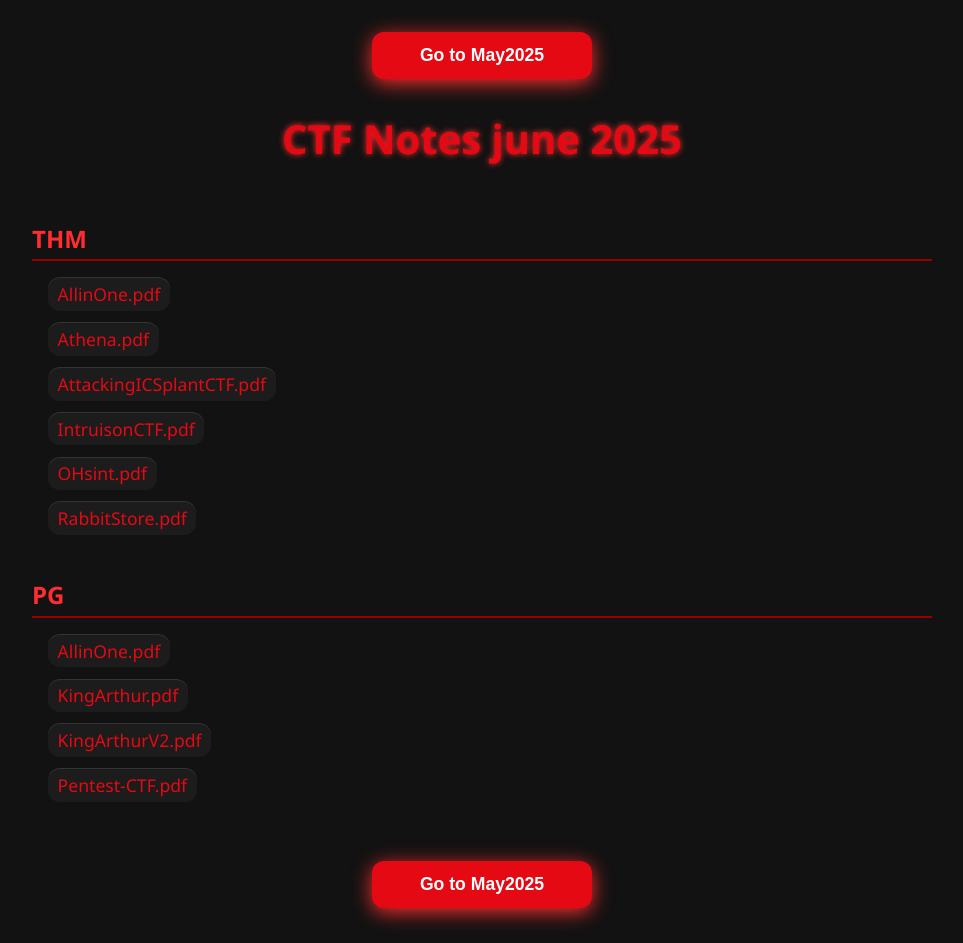
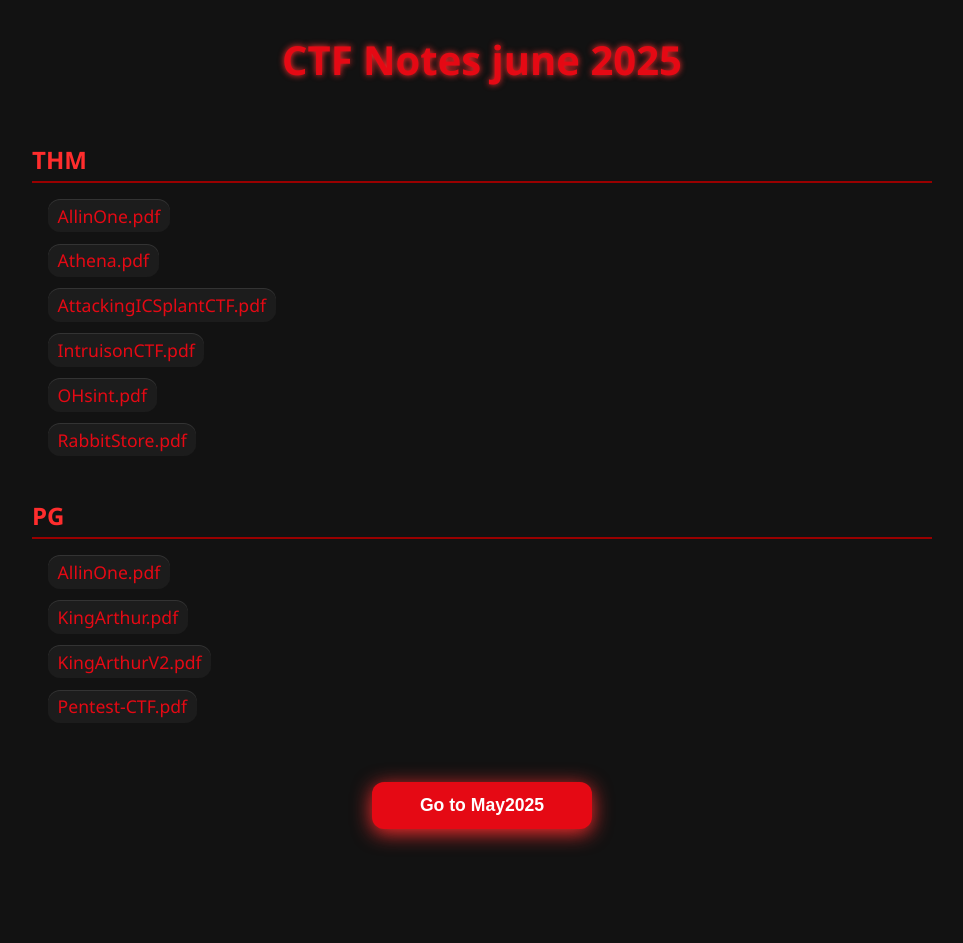
Before and after one commit to Retro023/Website, a plain HTML site: page ctfoverview.html in a window 1280 px wide. Shown: the whole page, without its empty margins (158-1121 px from the left). After the commit the page ends 909 px from the top, so only its background shows below. Drawn offline with Linux system fonts and the light colour scheme.

Commit message:
Update ctfoverview.html

```diff
--- a/ctfoverview.html
+++ b/ctfoverview.html
@@ -154,9 +154,6 @@
 </head>
 <body>
 
-  <button class="top-button" onclick="window.location.href='May2025/index.html'">
-    Go to May2025
-  </button>
 
   <h1>CTF Notes june 2025</h1>
 
```
